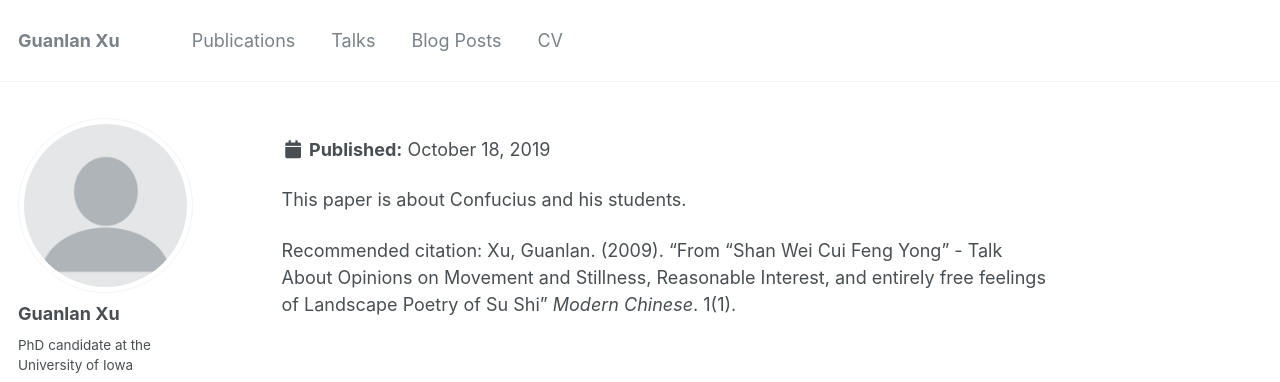
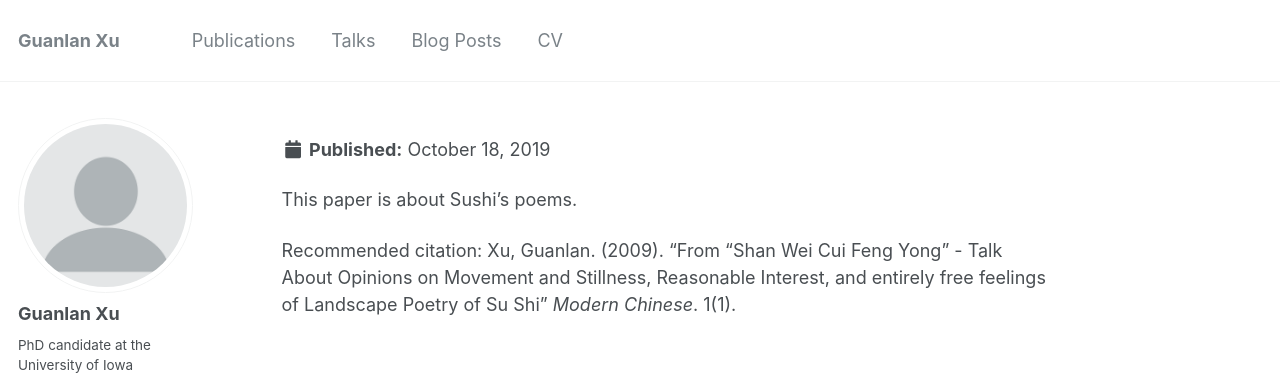
Before and after one commit to guanlanxu/guanlanxu.github.io, a Jekyll site: the page built from _publications/2009-10-01-paper-sushi.md, in a window 1280 px wide. Shown: the top 382 px of the page. Built offline with Jekyll 4.4.1, drawn with Linux system fonts in a browser that asks for light colours.

Commit message:
Update 2009-10-01-paper-sushi.md

```diff
--- a/_publications/2009-10-01-paper-sushi.md
+++ b/_publications/2009-10-01-paper-sushi.md
@@ -9,6 +9,6 @@ citation: 'Xu, Guanlan. (2010). &quot;From “Shan Wei Cui Feng Yong” - Talk A
 ---
 
 
-This paper is about Confucius and his students.
+This paper is about Sushi's poems.
 
 Recommended citation: Xu, Guanlan. (2009). "From “Shan Wei Cui Feng Yong” - Talk About Opinions on Movement and Stillness, Reasonable Interest, and entirely free feelings of Landscape Poetry of Su Shi" <i>Modern Chinese</i>. 1(1).
```
Also changed, not shown: other parts of _publications/2009-10-01-paper-sushi.md (+1 -1 lines).
